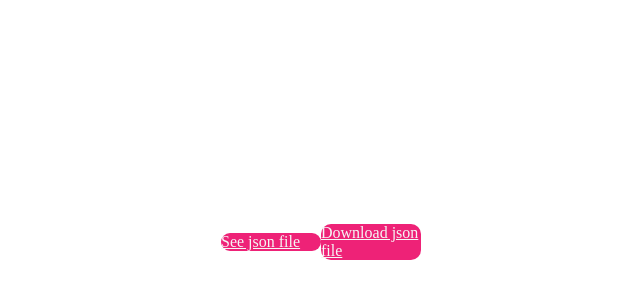
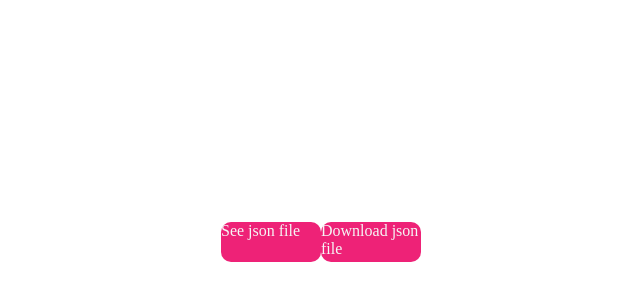
Before and after one commit to VickyTech73/database, a plain HTML site: page index.html in a window 1280 px wide. Shown: the part 158-458 px from the top of the page, without its empty margins (319-959 px from the left). Drawn offline with Linux system fonts and the light colour scheme.

Commit message:
Update index.html

```diff
--- a/index.html
+++ b/index.html
@@ -17,7 +17,7 @@
   .body a {
     position: relative;
     width: 100px;
-    height: 40px:
+    height: 40px;
     text-decoration: none;
     color: #f5f5f5;
     background-color: #ee2277;
```
